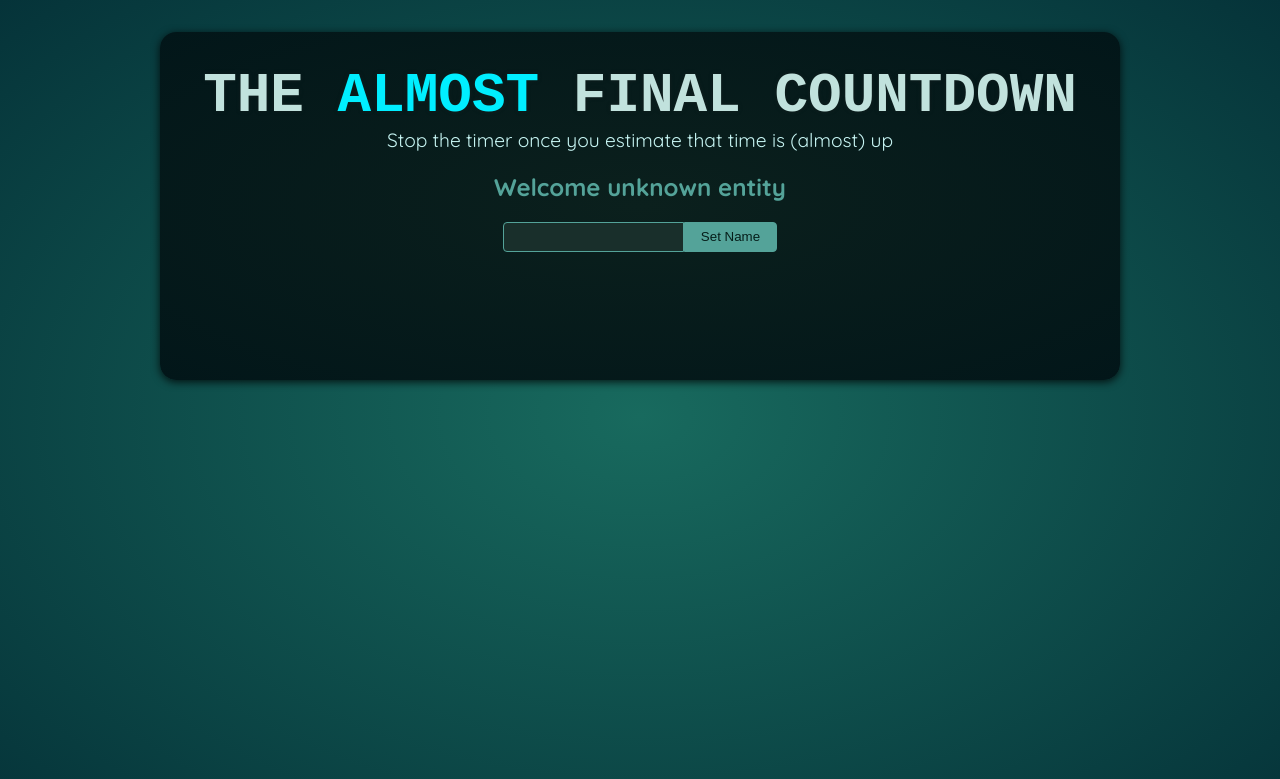
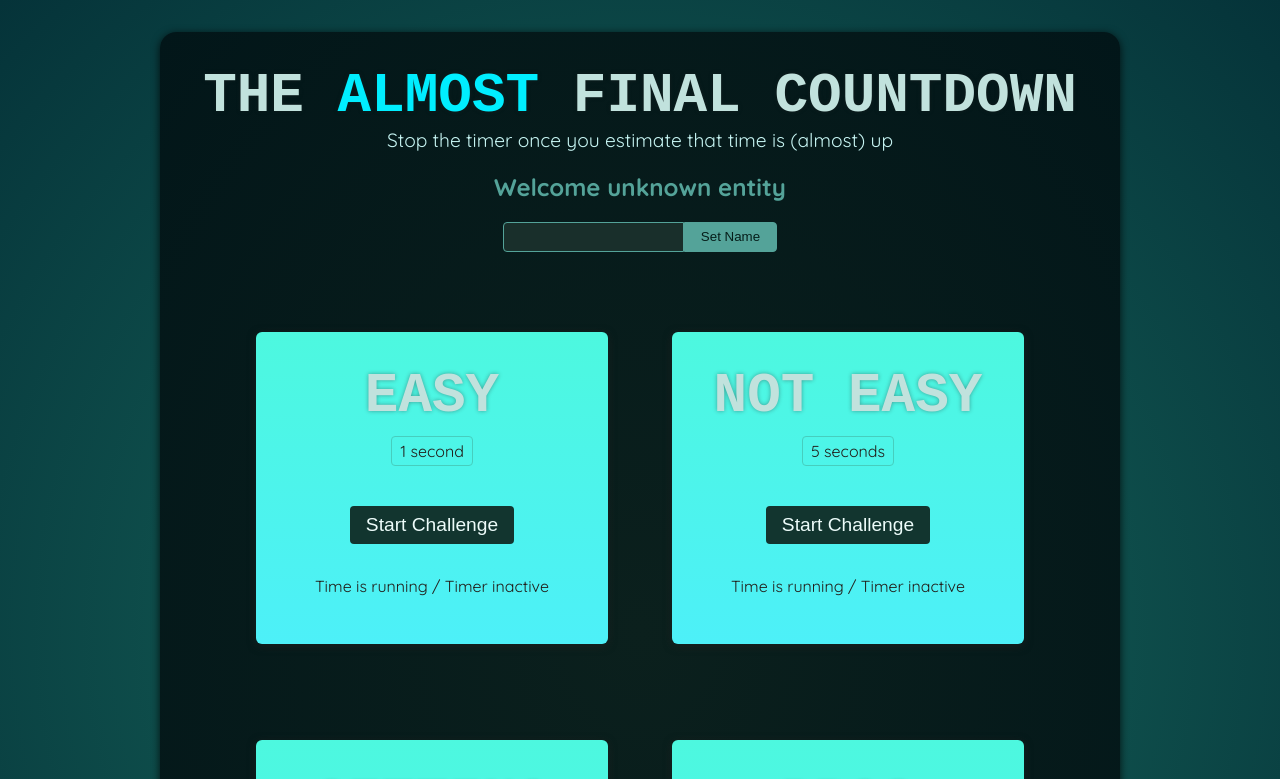
Before and after one commit to tefrancisco/timer-challenge-react, a React (Vite) app: page / in a window 1280 px wide. Shown: the top 779 px of the page. Built offline with nearby package versions, Linux system fonts and the light colour scheme; a web font is replaced by a local one.

Commit message:
Creating the TimerChallenge component

```diff
--- a/src/App.jsx
+++ b/src/App.jsx
@@ -1,10 +1,16 @@
 import Player from './components/Player.jsx';
+import TimerChallenge from './components/TimerChallenge.jsx'
 
 function App() {
   return (
     <>
       <Player />
-      <div id="challenges"></div>
+      <div id="challenges">
+        <TimerChallenge title="Easy" targetTime={1} />
+        <TimerChallenge title="Not easy" targetTime={5} />
+        <TimerChallenge title="Getting tough" targetTime={10} />
+        <TimerChallenge title="Pros only" targetTime={15} />
+      </div>
     </>
   );
 }
--- /dev/null
+++ b/src/components/TimerChallenge.jsx
@@ -0,0 +1,18 @@
+export default function TimerChallenge({ title, targetTime }) {
+    return (
+        <section className="challenge">
+            <h1>{title}</h1>
+            <p className="challenge-time">
+                {targetTime} second{targetTime > 1 ? 's' : ''}
+            </p>
+            <p>
+                <button>
+                    Start Challenge
+                </button>
+            </p>
+            <p className="">
+                Time is running / Timer inactive
+            </p>
+        </section>
+    )
+}
```
